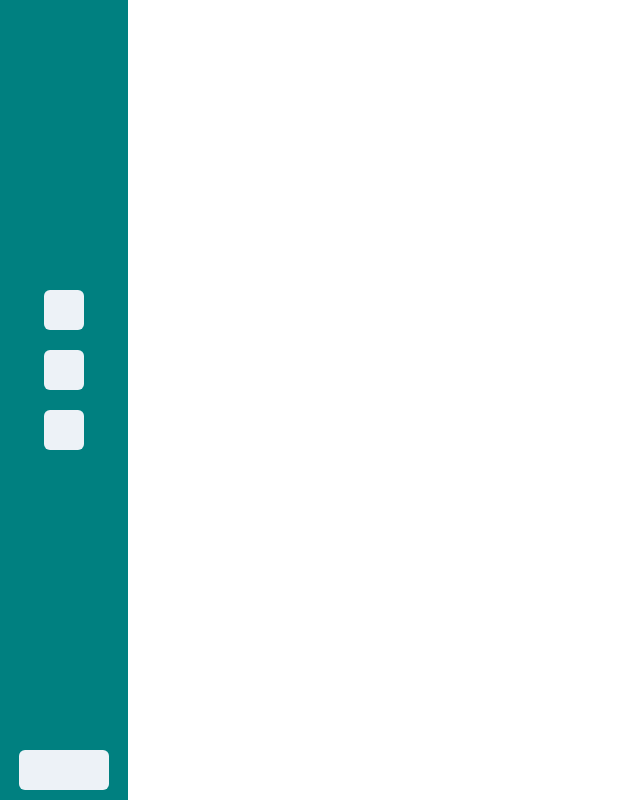
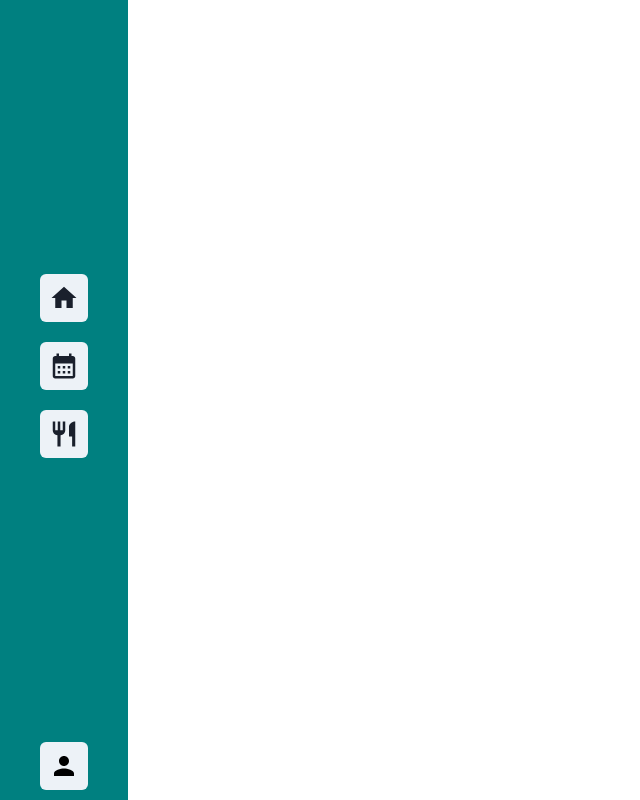
Before and after one commit to ubc-cpsc455-2024S/project-05_bus, a React (Vite) app in the folder client/: page / in a window 1280 px wide. Shown: the whole page, without its empty margins (0-640 px from the left). Built offline with nearby package versions, Linux system fonts and the light colour scheme.

Commit message:
Add icons

```diff
--- a/client/src/components/Navbar/Navbar.css
+++ b/client/src/components/Navbar/Navbar.css
@@ -27,16 +27,11 @@ nav {
 }
 
 button {
-  /* width: 70%; */
   margin: 10px;
 }
 
 button:hover {
   background-color: #ddd;
-}
-
-.profile-button {
-  width: 70%;
 }
 
 .profile-button:hover {
@@ -46,3 +41,7 @@ button:hover {
 .profile-button:focus {
   outline: none;
 }
+
+.default-user-icon {
+  color: black;
+}
--- a/client/src/components/Navbar/Navbar.jsx
+++ b/client/src/components/Navbar/Navbar.jsx
@@ -1,17 +1,23 @@
 import './Navbar.css';
-import { IconButton, ButtonGroup } from '@chakra-ui/react'
+import { IconButton, ButtonGroup, Avatar } from '@chakra-ui/react'
+import { Home, CalendarMonth, Restaurant, Person } from '@mui/icons-material'
 
 const Navbar = () => {
   return (
     <div className="container">
       <ButtonGroup className="page-buttons">
         <nav>
-          <IconButton href="/">Home</IconButton>
-          <IconButton href="/calendar">Calendar</IconButton>
-          <IconButton href="/groceries">Groceries</IconButton>
+          <IconButton href="/" icon={<Home sx={{fontSize: 30}}/>} size="lg" />
+          <IconButton href="/calendar" icon={<CalendarMonth sx={{fontSize: 30}}/>} size="lg"/>
+          <IconButton href="/groceries" icon={<Restaurant sx={{fontSize: 30}}/>} size="lg"/>
         </nav>
       </ButtonGroup>
-      <IconButton className="profile-button" href="/profile">Profile</IconButton>
+      <IconButton
+        href="/profile"
+        className="profile-button"
+        icon={<Avatar size="sm" bg="none" icon={<Person className="default-user-icon" sx={{fontSize: 30}}/>} />}
+        size="lg"
+        />
     </div>
   )
 }
```
